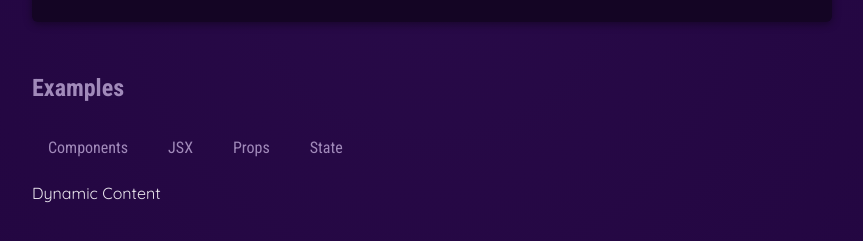
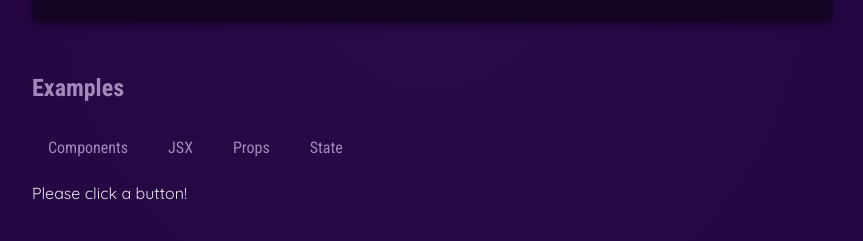
Before and after one commit to francesco-mauro/first-react-page, a React (Vite) app: page / in a window 1280 px wide. Shown: the part 677-918 px from the top of the page, without its empty margins (208-1071 px from the left). Built offline with nearby package versions, Linux system fonts and the light colour scheme.

Commit message:
add: useState

```diff
--- a/src/App.jsx
+++ b/src/App.jsx
@@ -1,3 +1,8 @@
+// Importa l'hook useState da React.
+// useState permette di aggiungere e gestire uno "stato" nei componenti funzione.
+// Quando lo stato cambia, il componente viene ri-renderizzato con i nuovi dati.
+import {useState} from 'react';
+
 // Immmage import statement
 import reactImg from './assets/react-core-concepts.png';
 import componentImg from './assets/components.png';
@@ -9,12 +14,20 @@ import TabButton from "./components/TabButton.jsx";
 
 
 function App() {
+  // Crea una variabile di stato "selectedTopic" e la funzione per aggiornarla "setSelectedTopic".
+  // Il valore iniziale è "Please click a button!". Quando chiami setSelectedTopic, React aggiorna lo stato e ri-renderizza il componente.
+  const [selectedTopic, setSelectedTopic] = useState("Please click a button!");
+
   function handleSelect(selectedButton) {
     //Selecteed button should be a string "components", "jsx", "props", "state"
     //selectedButton => "components", "jsx", "props", "state"
-    console.log("selected button:", selectedButton);
+    setSelectedTopic(selectedButton);
+    console.log("selected button:", selectedTopic);
 
   }
+
+  console.log("APP COMPONENT RENDERING");
+
 
 
   return (
@@ -43,7 +56,7 @@ function App() {
             <TabButton onSelect={() => handleSelect("state")}> State </TabButton>
           </menu>
           {/* if check here */}
-          Dynamic Content
+          {selectedTopic}
 
         </section>
 
--- a/src/components/TabButton.jsx
+++ b/src/components/TabButton.jsx
@@ -1,5 +1,5 @@
 export default function TabButton({ children, onSelect }) {
-
+    console.log("TAB BUTTON COMPONENT RENDERING");
     return <li>
         <button onClick={onSelect}>{children}</button>
         </li>
```
